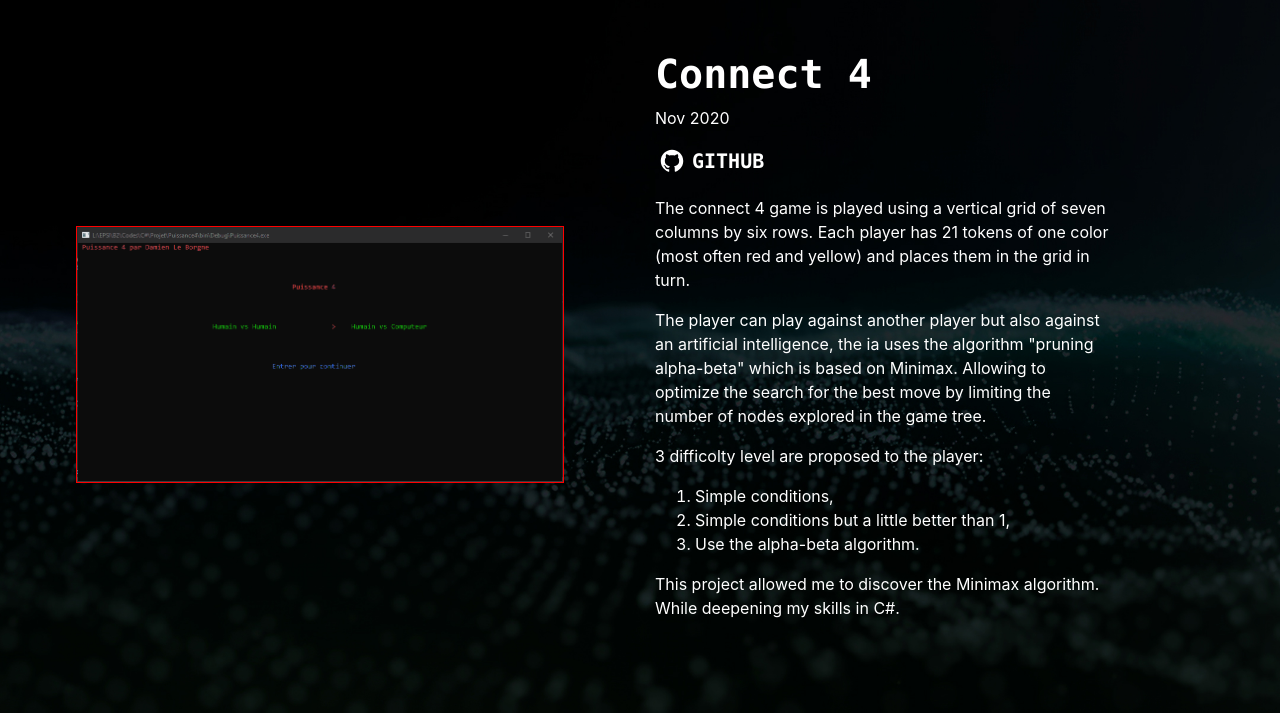
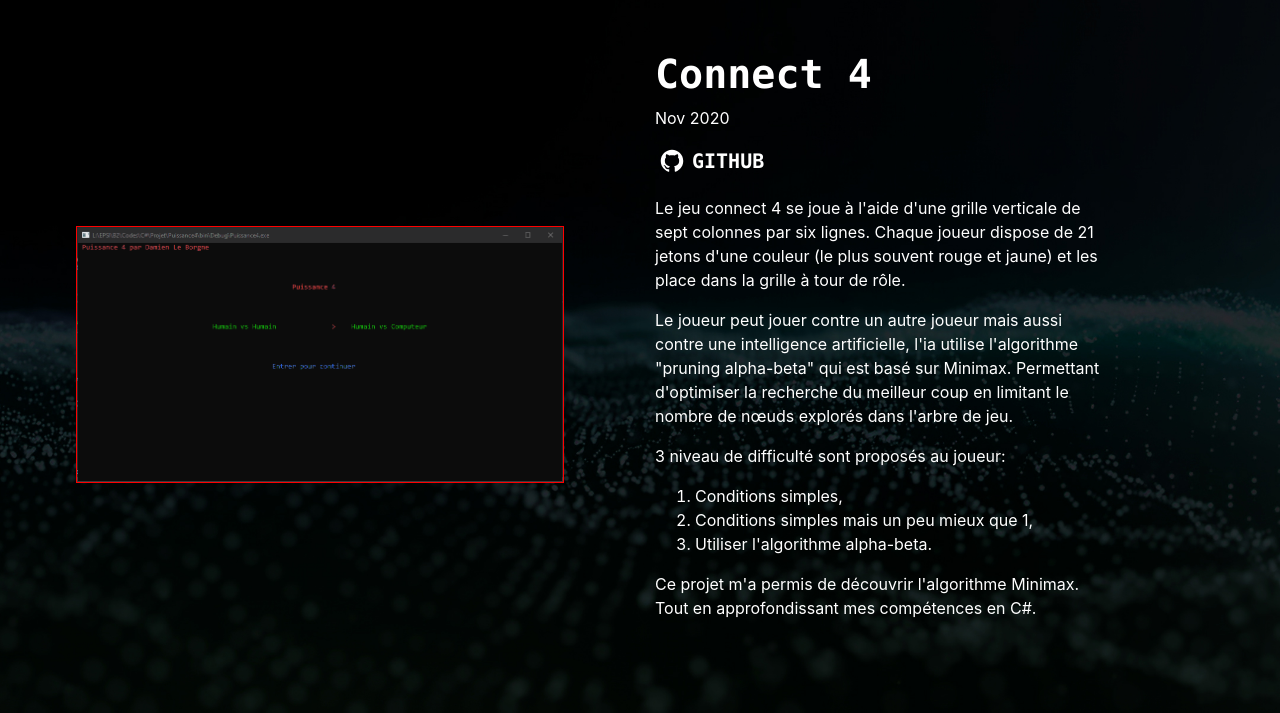
Before and after one commit to zDeltas/MyPortfolio, a Flask app: page /projects/connect4 in a window 1280 px wide. Shown: the part 87-800 px from the top of the page. Run offline with Flask 2, Linux system fonts and the light colour scheme; parts of the project's set-up code (start-up, migrations or seed data) failed here and were passed over; some libraries are stand-ins or nearby versions.

Commit message:
Change of language for the bts, I will add the option language change

```diff
--- a/app/static/projects/chartaccounting/chartaccounting.html
+++ b/app/static/projects/chartaccounting/chartaccounting.html
@@ -1 +1 @@
-<p>For my 2nd year internship, my mission during the internship was to make available a web interface to display statistics in graphic form. As I continue my studies in the field of development.</p><p>Scientists need statistics on their use of the computing center. When a researcher needs to perform a calculation, he will submit a job to the job manager (or batch system, here GridEngine).</p><p>The project is separated in 2 parts:</p><ul><li>the back office ensures the creation of the database, maintenance. It is also here that we browse the accounting file to insert the data in the database.</li><li>The front office will be the web part. Here the users will be able to consult their calculation statistics. For the search, a choice of filters will be made available to them.</li></ul><p>This internship allowed me to discover the programming with the Flask module in python.</p>
+<p>Pour mon stage de 2ème année, ma mission durant le stage a été de mettre à disposition une interface web pour afficher des statistiques sous forme graphique. En poursuivant mes études dans le domaine du développement.</p><p>Les scientifiques ont besoin de statistiques sur leur utilisation du centre de calcul. Lorsqu'un chercheur a besoin d'effectuer un calcul, il soumet un job au gestionnaire de jobs (ou système de batch, ici GridEngine).</p><p>Le projet est séparé en 2 parties :</p><ul><li>le back office assure la création de la base de données, la maintenance. C'est également ici que l'on parcourt le fichier comptable pour insérer les données dans la base de données.</li><li>Le front office sera la partie web. Ici, les utilisateurs pourront consulter leurs statistiques de calcul. Pour la recherche, un choix de filtres sera mis à leur disposition.</li></ul><p>Ce stage m'a permis de découvrir la programmation avec le module Flask en python.</p>.
--- a/app/static/projects/connect4/connect4.html
+++ b/app/static/projects/connect4/connect4.html
@@ -1 +1 @@
-<p>The connect 4 game is played using a vertical grid of seven columns by six rows. Each player has 21 tokens of one color (most often red and yellow) and places them in the grid in turn.</p><p>The player can play against another player but also against an artificial intelligence, the ia uses the algorithm "pruning alpha-beta" which is based on Minimax. Allowing to optimize the search for the best move by limiting the number of nodes explored in the game tree.</p><p>3 difficolty level are proposed to the player:<ol><li>Simple conditions,</li><li>Simple conditions but a little better than 1,</li><li>Use the alpha-beta algorithm.</li></ol></p><p>This project allowed me to discover the Minimax algorithm. While deepening my skills in C#.</p>
+<p>Le jeu connect 4 se joue à l'aide d'une grille verticale de sept colonnes par six lignes. Chaque joueur dispose de 21 jetons d'une couleur (le plus souvent rouge et jaune) et les place dans la grille à tour de rôle.</p><p>Le joueur peut jouer contre un autre joueur mais aussi contre une intelligence artificielle, l'ia utilise l'algorithme "pruning alpha-beta" qui est basé sur Minimax. Permettant d'optimiser la recherche du meilleur coup en limitant le nombre de nœuds explorés dans l'arbre de jeu.</p><p>3 niveau de difficulté sont proposés au joueur:<ol><li>Conditions simples,</li><li>Conditions simples mais un peu mieux que 1,</li><li>Utiliser l'algorithme alpha-beta.</li></ol></p><p>Ce projet m'a permis de découvrir l'algorithme Minimax. Tout en approfondissant mes compétences en C#.</p>
--- a/app/static/projects/mastermind/mastermind.html
+++ b/app/static/projects/mastermind/mastermind.html
@@ -1 +1 @@
-<p>The objective of this exercise is to realize the Mastermind game. It is a game where you have to guess by successive deduction the color and the position of the 4 pieces hidden behind a screen. The Mastermind will take the form of a game console game in C++ language.</p><p>process of the game:</p><ol><li>The computer generates a random combination of numbers, which for the graph will be colored boxes,</li><li>By an entry on the keyboard, the user will have to find the color series,</li><li>Once the color set is validated, the computer will indicate if any pieces are well placed and/or if any pieces are misplaced.</li></ol><p>This project allowed me to acquire new skills but also new ways to program in c++, with modern programming.</p>
+<p>L'objectif de cet exercice est de réaliser le jeu Mastermind. C'est un jeu où il faut deviner par déduction successive la couleur et la position des 4 pièces cachées derrière un écran. Le Mastermind prendra la forme d'un jeu de console en langage C++.</p><p>processus du jeu:</p><ol><li>L'ordinateur génère une combinaison aléatoire de nombres, qui pour le graphe seront des cases colorées,</li><li>Par une saisie au clavier, l'utilisateur devra trouver la série de couleurs,</li><li>Une fois l'ensemble des couleurs validé, l'ordinateur indiquera si des pièces sont bien placées et/ou si des pièces sont mal placées. </li></ol><p>Ce projet m'a permis d'acquérir de nouvelles compétences mais aussi de nouvelles façons de programmer en c++, avec une programmation moderne.</p>
--- a/app/static/projects/portfolio/portfolio.html
+++ b/app/static/projects/portfolio/portfolio.html
@@ -1 +1 @@
-<p>For the brevet de technicien supérieur and also for myself, I made this portfolio. The project is based on Flask technology in python.</p><p>This project allows me to learn my knowledge and I will be able to reuse them in other projects. especially the one of ChartAccounting that I had to realize for an internship</p>
+<p>Pour le brevet de technicien supérieur et aussi pour moi, j'ai réalisé ce portfolio. Le projet est basé sur la technologie Flask en python.</p><p>Ce projet me permet d'apprendre mes connaissances et je pourrai les réutiliser dans d'autres projets. notamment celui de ChartAccounting que j'ai dû réaliser pour un stage</p>.
--- a/app/static/projects/projects.json
+++ b/app/static/projects/projects.json
@@ -2,7 +2,7 @@
     "projects" : [
         {
             "name" : "Connect 4",
-            "brief" : "The goal of the project is to realize the connect 4 game (non graphical), using the basics of the C# language. The user will have the possibility to play against another player or an artificial intelligence.",
+            "brief" : "Le but du projet est de réaliser le jeu connect 4 (non graphique), en utilisant les bases du langage C#. L'utilisateur aura la possibilité de jouer contre un autre joueur ou une intelligence artificielle.",
             "link" : "connect4",
             "date" : "Nov 2020",
             "Status" : "Complete",
@@ -14,7 +14,7 @@
         },
         {
             "name" : "MasterMind",
-            "brief" : "Mastermind is a game for two players whose goal is to find a code (color and position of 4 pieces) in 12 moves. In this project the computer will generate a combination. The goal for the human player is to find this combination. (on a console)",
+            "brief" : "Mastermind est un jeu pour deux joueurs dont le but est de trouver un code (couleur et position de 4 pièces) en 12 coups. Dans ce projet, l'ordinateur va générer une combinaison. Le but pour le joueur humain est de trouver cette combinaison. (sur une console)",
             "link" : "mastermind",
             "date" : "Oct 2020",
             "Status" : "Complete",
@@ -26,7 +26,7 @@
         },
         {
             "name" : "My Portfolio",
-            "brief" : "For my diploma of higher technician I had to realize a portfolio, where I make a brief presentation of myself.  And where I also present projects that I could realize, either in the framework of my school, or for me.",
+            "brief" : "Pour mon diplôme de technicien supérieur, j'ai dû réaliser un portfolio, où je fais une brève présentation de moi-même.  Et où je présente également des projets que j'ai pu réaliser, soit dans le cadre de mon école, soit pour moi.",
             "link" : "portfolio",
             "date" : "May 2021",
             "Status" : "Complete",
@@ -38,7 +38,7 @@
         },
         {
             "name" : "ChartAccounting",
-            "brief" : "For my diploma of higher technician I had to realize a portfolio, where I make a brief presentation of myself.  And where I also present projects that I could realize, either in the framework of my school, or for me.",
+            "brief" : "Pour mon stage j'ai du réalisé un interface web permettant d'afficher graphiquement des statistiques de chercheur.",
             "link" : "chartaccounting",
             "date" : "Jan 2021",
             "Status" : "in progress",
```
Also changed, not shown: app/templates/home.html (+4 -6 lines), app/templates/timeline.html (+10 -10 lines).
